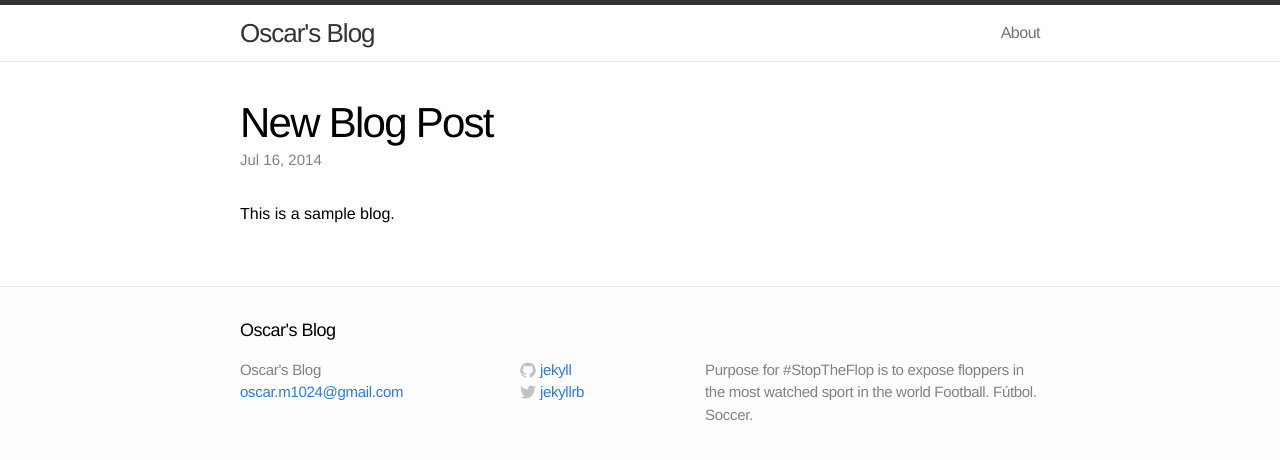
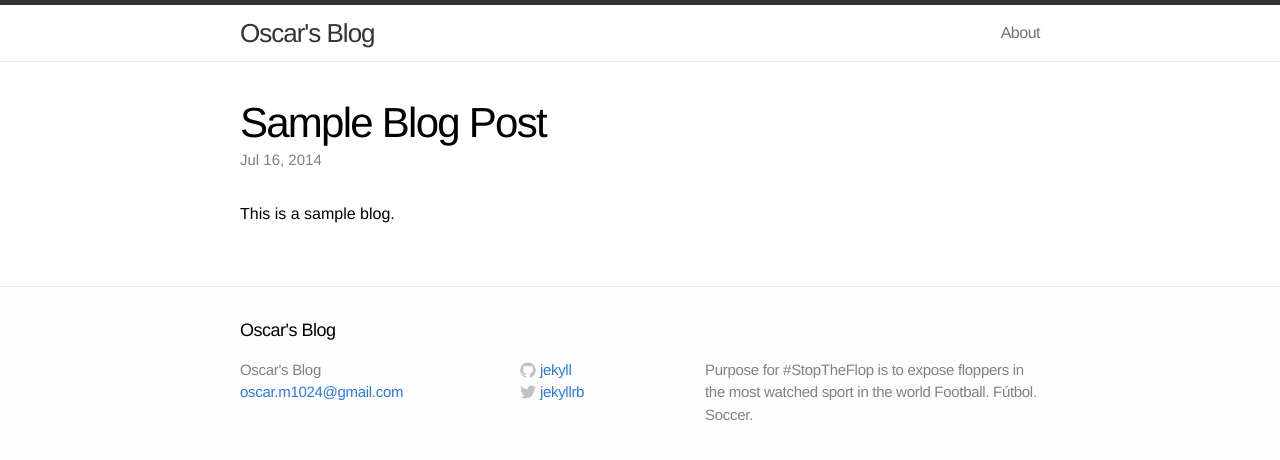
Before and after one commit to Oscar6/makersquare-page, a Jekyll site: the page built from _posts/2014-07-16-Sample-Blog-Post.markdown, in a window 1280 px wide. Shown: the top 460 px of the page. Built offline with Jekyll 4.4.1, drawn with Linux system fonts in a browser that asks for light colours.

```diff
--- a/_posts/2014-07-16-new-Blog-Post.markdown
+++ b/_posts/2014-07-16-Sample-Blog-Post.markdown
@@ -1,6 +1,6 @@
 ---
 layout: post
-Title: New Blog Post
+Title: Sample Blog Post
 categories:
 ---
 
--- a/_posts/2014-07-20-Sunday-Blog-Post.markdown
+++ b/_posts/2014-07-20-Sunday-Blog-Post.markdown
@@ -4,8 +4,9 @@ Title: Sunday Blog Post
 categories:
 ---
 
-Sunday's post. Well, Monday since I typed over the post.html file and am now getting to fix the problem. Hoping to get my #StopTheFlop blog started with the skills we've learned so far in class.
+Sunday's post. Well, Monday since I typed over the post.html file and am now getting to fix the problem. Hoping to get my #StopTheFlop blog started with the skills we've learned so far in class. The blog will be dedicated to professional athletes who tend to "flop" during gameplay.
 <br>
 Date #StopTheFlop will launch: TBA.
 <br>
+<br>
 <img src="http://usatthebiglead.files.wordpress.com/2014/06/robben-gets-the-call-against-mexico.gif">
--- a/index.html
+++ b/index.html
@@ -11,7 +11,9 @@ layout: default
       <li>
         <span class="post-date">{{ post.date | date: "%b %-d, %Y" }}</span>
         <a class="post-link" href="{{ post.url | prepend: site.baseurl }}">{{ post.title }}</a>
-        <p>{{ post.excerpt }}</p>
+
+          {{ post.excerpt }}
+
       </li>
     {% endfor %}
   </ul>
```
Also changed, not shown: 1 other file.
